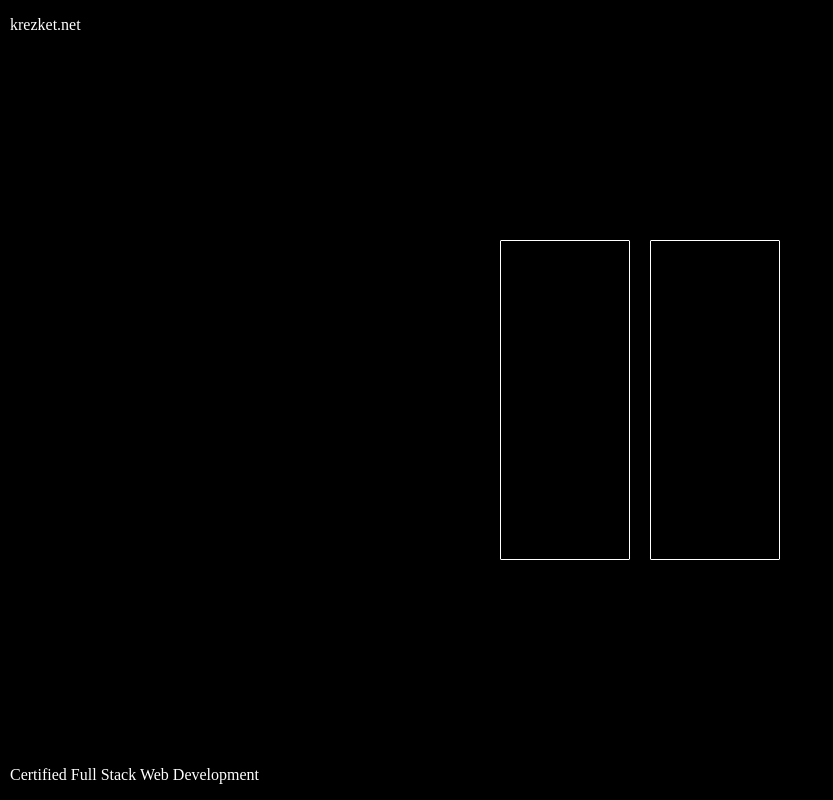
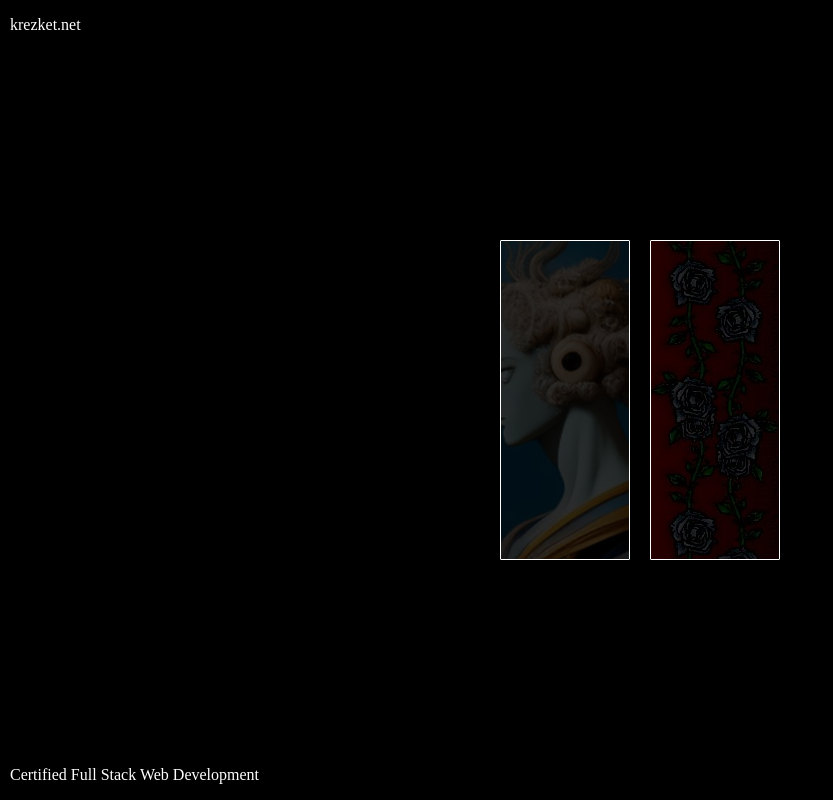
Before and after one commit to krezket/krezket.net, a React (Vite) app: page / in a window 1280 px wide. Shown: the whole page, without its empty margins (0-833 px from the left). Built offline with nearby package versions, Linux system fonts and the light colour scheme; a web font is replaced by a local one.

Commit message:
enter got swag

```diff
--- a/src/pages/Enter/Gate.css
+++ b/src/pages/Enter/Gate.css
@@ -20,7 +20,29 @@
     border-radius: 1px;
     transition: ease 0.5s;
 }
+.back {
+    display: flex;
+    flex-direction: column;
+    align-items: center;
+    justify-content: space-between;
+    width: 100%;
+    height: 100%;
+}
+#back1 {
+    background-image: url('../../assets/backgrounds/fan.jpeg');
+    background-size: 777px;
+    background-position: center;
+    opacity: 0.2;
+}
+#back2 {
+    background-image: url('../../assets/backgrounds/blackrose.jpg');
+    opacity: 0.2;
+}
 .card:hover {
+    #back1,
+    #back2 {
+        opacity: 1;
+    }
     h3 {
         opacity: 1;
     }
@@ -48,6 +70,9 @@ h3 {
     .gif1 {
         display: block;
     }
+    #back1 {
+        opacity: 1;
+    }
     width: 30%;
 }
 #open-ow {
@@ -56,6 +81,9 @@ h3 {
     }
     .gif2 {
         display: block;
+    }
+    #back2 {
+        opacity: 1;
     }
     width: 30%;
 }
--- a/src/pages/Enter/Gate.jsx
+++ b/src/pages/Enter/Gate.jsx
@@ -37,20 +37,24 @@ export default function Gate(props) {
                 <p>krezket.net</p>
             </header>
 
-            <main className='e-main' >
-                <div className='card' id={isOpen1 === '' ? 'closed' : isOpen1 === 'open-mod' ? isOpen1 : ''} onClick={submitHandler}>
+            <main className='e-main'>
+                <section className='card' id={isOpen1 === '' ? 'closed' : isOpen1 === 'open-mod' ? isOpen1 : ''} onClick={submitHandler}>
+                    <div className='back' id='back1'>
                         <h3>Modern</h3>
                         <Link className='gif1' id={isOpen1 === '' ? 'closed' : isOpen1 === 'open-mod' ? isOpen1 : ''} to={'/modern'}>
                             <img src={enter} alt="enter-modern" />
                         </Link>
                     </div>
+                </section>
 
-                <div className='card' id={isOpen2 === '' ? 'closed' : isOpen2 === 'open-ow' ? isOpen2 : ''} onClick={submitHandler2}>
+                <section className='card' id={isOpen2 === '' ? 'closed' : isOpen2 === 'open-ow' ? isOpen2 : ''} onClick={submitHandler2}>
+                    <div className='back' id='back2'>
                         <h3>Old Web</h3>
                         <Link className='gif2' id={isOpen1 === '' ? 'closed' : isOpen1 === 'open-mod' ? isOpen1 : ''} to={'/oldweb'}>
                             <img src={enter2} alt="enter-modern" />
                         </Link>
                     </div>
+                </section>
             </main>
 
             <footer>
```
Lines whose indentation alone changed are shown as unchanged.
